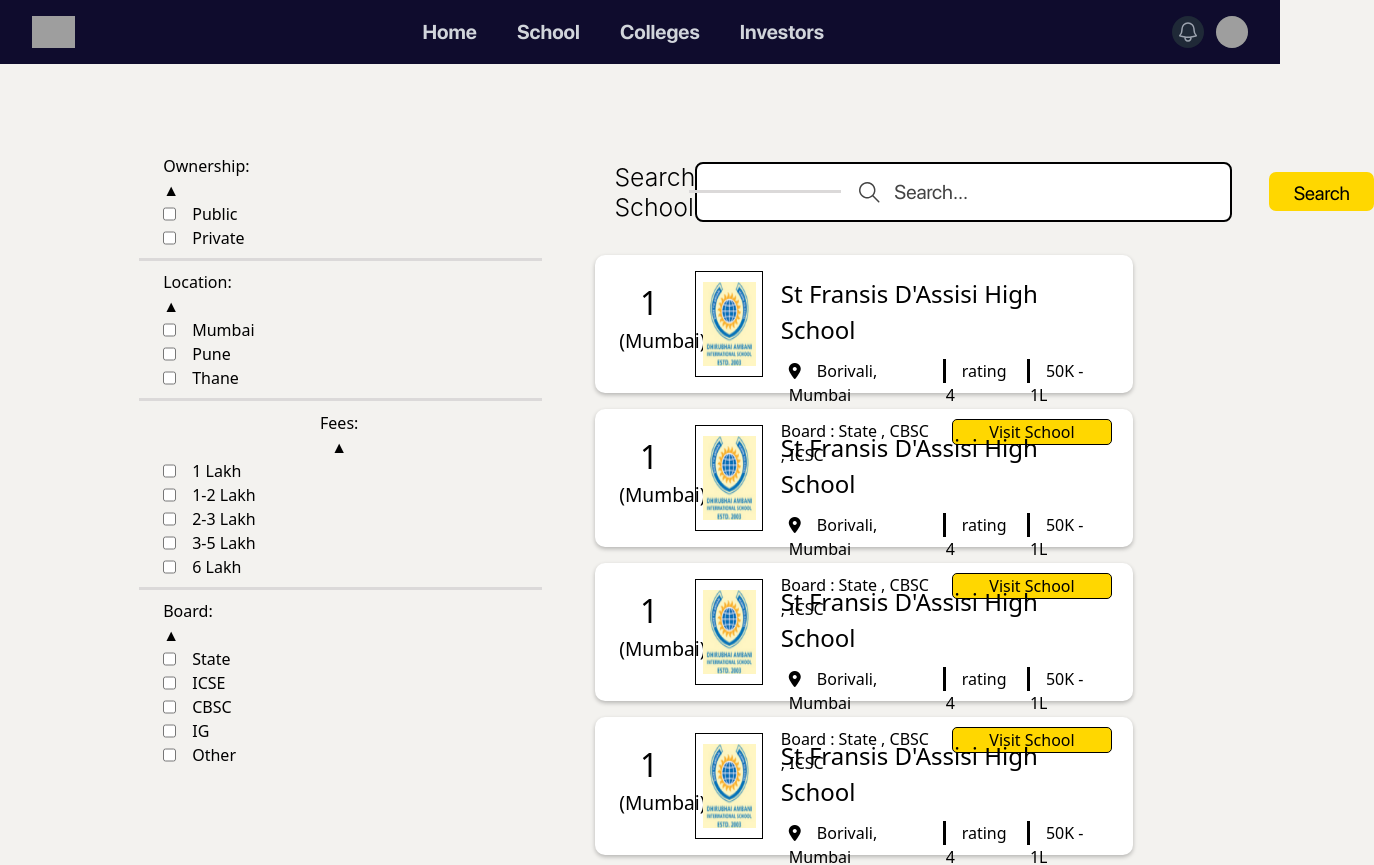
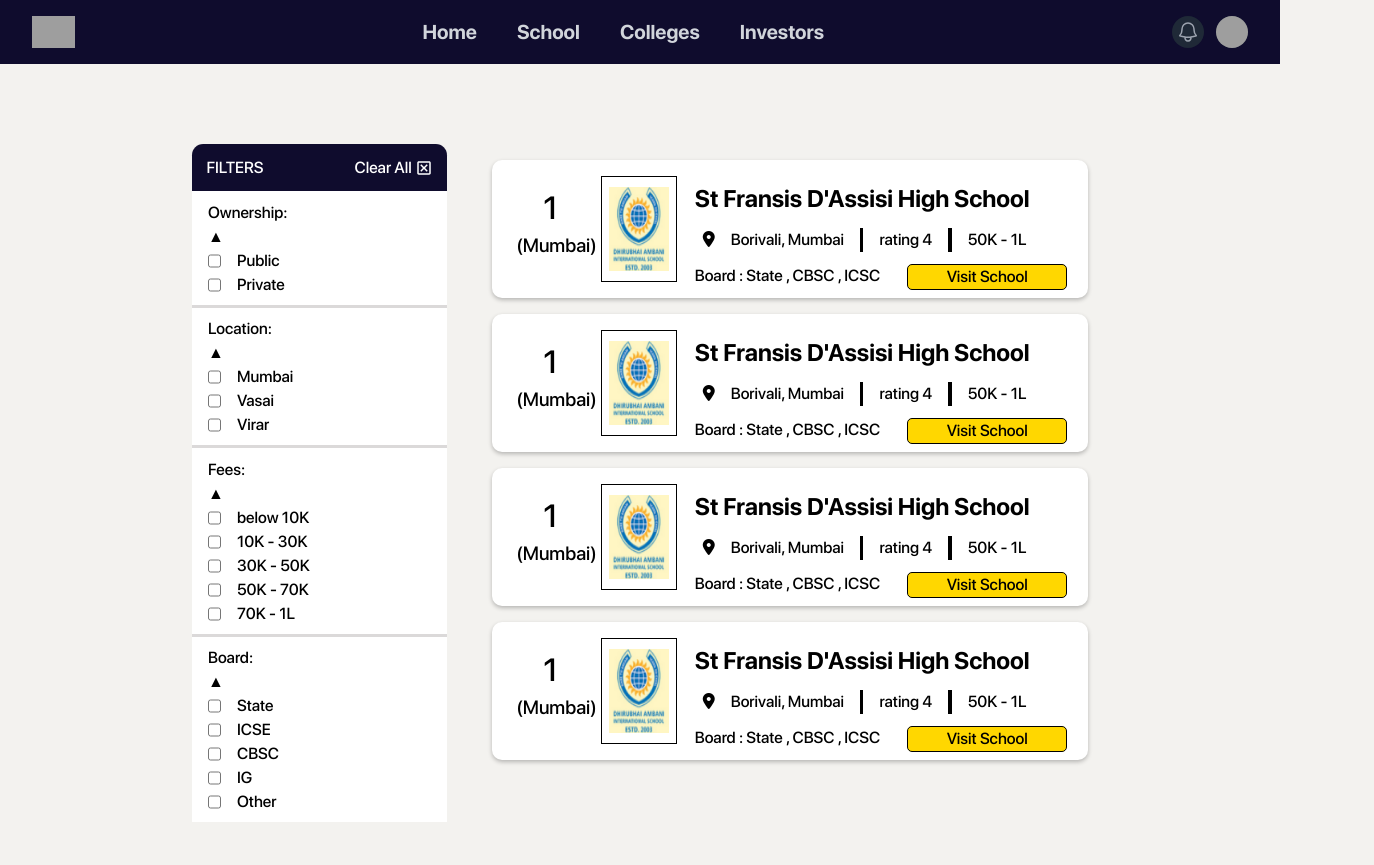
Before and after one commit to open-xyz/campus-finder, a React (Create React App) app: page /school in a window 1280 px wide. Shown: the top 865 px of the page, 1374 px wide, since content can reach past the window. Built offline with nearby package versions, Linux system fonts and the light colour scheme; grey boxes are pictures that could not be loaded.

Commit message:
filter done with styling and some functionality

```diff
--- a/src/Pages/School/School.css
+++ b/src/Pages/School/School.css
@@ -4,20 +4,74 @@
   display: flex;
   /* align-items: center; */
   justify-content: center;
-  margin-top: 5rem;
+  /* margin-top: 5rem; */
 }
 .school-filter {
-  width: 22%;
+  width: 30%;
+  min-height: 100%;
+}
+.school-section{
   display: flex;
+  gap: 5%;
+  width: 70%;
   height: 100%;
-  /* height: 52.5rem; */
-  border: 1px solid black;
+  /* background-color: black; */
+}
+.main {
+  height: 100vh;
+  width: 100%;
+  display: flex;
+  align-items: center;
+  justify-content: center;
+  margin-top: 5rem;
+  font-family: SFProDispaly;
+}
+.filter-text {
+  height: 2.9375rem;
+  display: flex;
+  align-items: center;
+  justify-content: space-between;
+  border-radius: 0.7rem 0.7rem 0rem 0rem;
+  background: #0f0c2d;
+  color: #fff;
+  padding: 0 0.9rem;
+}
+.line {
+  height: 0.1875rem;
+  background-color: #dbd9d9;
+  width: 105%;
+}
+.fees {
+  width: 100%;
+  text-align: start;
+}
+
+.fees .options {
+  display: flex;
+  flex-direction: column;
+  align-items: flex-start; /* Align checkboxes to the left */
+}
+
+.clear-button {
+  display: flex;
+  align-items: center;
+  gap: 0.2rem;
+}
+.filter-component {
+  height: 100%;
+}
+.filters {
+  overflow-x: hidden;
+  background-color: #fff;
+  overflow-y: scroll;
+  min-height: 250px;
+  max-height: 85%;
 }
 .school-main {
-  width: 42%;
+  width: 70%;
   height: 100%;
   /* border: 1px solid red; */
-  margin-left: 4rem;
+  /* margin-left: 4rem; */
 }
 .school-search {
   /* border: 1px solid green; */
@@ -61,83 +115,6 @@
   text-align: center;
   font-weight: 300;
   line-height: normal;
-}
-.filter__main {
-  width: 100%;
-  height: 3.9375rem;
-  color: #fff;
-  display: flex;
-  /* border: 1px solid orangered; */
-  border-radius: 0.9375rem 0.9375rem 0rem 0rem;
-  background: #0f0c2d;
-}
-.filter__heading {
-  width: 50%;
-  /* border: 1px solid white; */
-  padding: 4% 5%;
-}
-.filter__heading h1 span {
-  color: #fff;
-  font-family: SF Pro Display;
-  font-size: 1.55rem;
-  font-style: normal;
-  /* border: 1px solid gainsboro; */
-  font-weight: 500;
-  line-height: normal;
-}
-.filter__clear {
-  /* margin-top: 2%; */
-  display: flex;
-  width: 50%;
-  /* border: 1px solid white; */
-  padding: 4% 10%;
-}
-.filter__clear button {
-  border: 1px solid white;
-  border-radius: 2px;
-  height: fit-content;
-  width: fit-content;
-  margin-left: 5%;
-}
-.school-filter {
-  display: flex;
-  flex-direction: column;
-}
-.filter-ownership {
-  display: flex;
-  flex-direction: column;
-  padding: 3% 0% 0% 10%;
-  width: 100%;
-}
-.ownership__heading h1 {
-  color: #000;
-  font-family: SF Pro Display;
-  font-size: 1.5rem;
-  font-style: normal;
-  font-weight: 700;
-  line-height: normal;
-  margin-top: 1rem;
-}
-.ownership__type div label {
-  color: #000;
-  font-family: SF Pro Display;
-  font-size: 1.5rem;
-  font-style: normal;
-  font-weight: 400;
-  line-height: normal;
-  margin-left: 0.4rem;
-}
-.ownership__type {
-  margin-top: 1rem;
-}
-hr {
-  width: 100%;
-  height: 0.1875rem;
-  background: #dbd9d9;
-  margin-top: 1rem;
-}
-.filter-boxes {
-  margin-top: 1rem;
 }
 .school-result {
   display: flex;
--- a/src/Pages/School/School.js
+++ b/src/Pages/School/School.js
@@ -1,6 +1,8 @@
 import React , {useState}from "react";
 import "../School/School.css";
 import "../Home/components/Hero/Hero.css";
+import "../College/College.css"
+import Clear from "../College/collegeImages/clear.svg";
 import schoollogo from "./image 10.png"
 import Search from "../Home/components/Hero/HeroImages/search.svg";
 const School = () => {
@@ -8,7 +10,7 @@ const School = () => {
   const [selectedOwnership, setSelectedOwnership] = useState("");
   const [selectedFees, setSelectedFees] = useState("");
   const [selectedBoard, setselectedBoard] = useState("");
-  const [selectedExam, setSelectedExam] = useState("");
+  // const [selectedExam, setSelectedExam] = useState("");
   const [isOwnershipExpanded, setIsOwnershipExpanded] = useState(true);
   const [isLocationExpanded, setIsLocationExpanded] = useState(true);
   const [isFeesExpanded, setIsFeesExpanded] = useState(true);
@@ -35,7 +37,7 @@ const School = () => {
     setSelectedFees((prevSelected) => (prevSelected === value ? "" : value));
   };
 
-  const handleSpecializationChange = (event) => {
+  const handleBoardChange = (event) => {
     const { value } = event.target;
     setselectedBoard((prevSelected) =>
       prevSelected === value ? "" : value
@@ -80,7 +82,7 @@ const School = () => {
     setSelectedOwnership("");
     setSelectedFees("");
     setselectedBoard("");
-    setSelectedExam("");
+    // setSelectedExam("");
     setIsOwnershipExpanded(false);
     setIsLocationExpanded(false);
     setIsFeesExpanded(false);
@@ -97,8 +99,9 @@ const School = () => {
 
   return (
     <div>
+      <div className="main">
       <div className="school-section">
-      <div className="college-filter">
+      <div className="school-filter">
           <div className="selected-options">
             {selectedOwnership && (
               <span
@@ -136,7 +139,7 @@ const School = () => {
                 <span className="clear-option">x</span>
               </span>
             )}
-            {selectedExam && (
+            {/* {selectedExam && (
               <span
                 className="selected-option"
                 onClick={() => setSelectedExam("")}
@@ -144,18 +147,28 @@ const School = () => {
                 {selectedExam}
                 <span className="clear-option">x</span>
               </span>
-            )}
+            )} */}
           </div>
           <div className="clear-filters">
             {/* <button onClick={clearFilters}>Clear Filters</button> */}
             {selectedOwnership ||
             selectedLocation ||
             selectedFees ||
-            selectedBoard ||
-            selectedExam ? (
+            selectedBoard? (
               <button onClick={clearAll}>Clear All</button>
             ) : null}
           </div>
+          <div className="filter-component">
+          <div className="filter-text">
+              <div className="text">FILTERS</div>
+              <div className="clear-button">
+                <div className="clear-text">Clear All</div>
+                <div className="clear-png">
+                  <img src={Clear} alt="" />
+                </div>
+              </div>
+            </div>
+            <div className="filters">
           <div className="ownership">
             <div
               className={`dropdown ${isOwnershipExpanded ? "expanded" : ""}`}
@@ -233,27 +246,27 @@ const School = () => {
                       <div className="option">
                         <input
                           type="checkbox"
-                          id="pune"
+                          id="Vasai"
                           name="location"
-                          value="Pune"
-                          checked={selectedLocation === "Pune"}
+                          value="Vasai"
+                          checked={selectedLocation === "Vasai"}
                           onChange={handleLocationChange}
                         />
-                        <label htmlFor="pune" className="checkbox-label">
-                          Pune
+                        <label htmlFor="Vasai" className="checkbox-label">
+                          Vasai
                         </label>
                       </div>
                       <div className="option">
                         <input
                           type="checkbox"
-                          id="thane"
+                          id="Virar"
                           name="location"
-                          value="Thane"
-                          checked={selectedLocation === "Thane"}
+                          value="Virar"
+                          checked={selectedLocation === "Virar"}
                           onChange={handleLocationChange}
                         />
-                        <label htmlFor="thane" className="checkbox-label">
-                          Thane
+                        <label htmlFor="Virar" className="checkbox-label">
+                          Virar
                         </label>
                       </div>
                     </div>
@@ -278,12 +291,12 @@ const School = () => {
                           type="checkbox"
                           id="fees-1"
                           name="fees"
-                          value="1 Lakh"
-                          checked={selectedFees === "1 Lakh"}
+                          value="below 10K"
+                          checked={selectedFees === "below 10K"}
                           onChange={handleFeesChange}
                         />
                         <label htmlFor="fees-1" className="checkbox-label">
-                          1 Lakh
+                          below 10K
                         </label>
                       </div>
                       <div className="option">
@@ -291,12 +304,12 @@ const School = () => {
                           type="checkbox"
                           id="fees-2"
                           name="fees"
-                          value="1-2 Lakh"
-                          checked={selectedFees === "1-2 Lakh"}
+                          value="10K - 30K"
+                          checked={selectedFees === "10K - 30K"}
                           onChange={handleFeesChange}
                         />
                         <label htmlFor="fees-2" className="checkbox-label">
-                          1-2 Lakh
+                          10K - 30K
                         </label>
                       </div>
                       <div className="option">
@@ -304,12 +317,12 @@ const School = () => {
                           type="checkbox"
                           id="fees-3"
                           name="fees"
-                          value="2-3 Lakh"
-                          checked={selectedFees === "2-3 Lakh"}
+                          value="30K - 50K"
+                          checked={selectedFees === "30K - 50K"}
                           onChange={handleFeesChange}
                         />
                         <label htmlFor="fees-3" className="checkbox-label">
-                          2-3 Lakh
+                          30K - 50K
                         </label>
                       </div>
                       <div className="option">
@@ -317,12 +330,12 @@ const School = () => {
                           type="checkbox"
                           id="fees-4"
                           name="fees"
-                          value="3-5 Lakh"
-                          checked={selectedFees === "3-5 Lakh"}
+                          value="50K - 70K"
+                          checked={selectedFees === "50K - 70K"}
                           onChange={handleFeesChange}
                         />
                         <label htmlFor="fees-4" className="checkbox-label">
-                          3-5 Lakh
+                          50K - 70K
                         </label>
                       </div>
                       <div className="option">
@@ -330,12 +343,12 @@ const School = () => {
                           type="checkbox"
                           id="fees-5"
                           name="fees"
-                          value="6 Lakh"
-                          checked={selectedFees === "6 Lakh"}
+                          value="70K - 1L"
+                          checked={selectedFees === "70K - 1L"}
                           onChange={handleFeesChange}
                         />
                         <label htmlFor="fees-5" className="checkbox-label">
-                          6 Lakh
+                          70K - 1L
                         </label>
                       </div>
                     </div>
@@ -369,7 +382,7 @@ const School = () => {
                           name="specialization"
                           value="State"
                           checked={selectedBoard === "State"}
-                          onChange={handleSpecializationChange}
+                          onChange={handleBoardChange}
                         />
                         <label htmlFor="State" className="checkbox-label">
                           State
@@ -382,7 +395,7 @@ const School = () => {
                           name="specialization"
                           value="ICSE"
                           checked={selectedBoard === "ICSE"}
-                          onChange={handleSpecializationChange}
+                          onChange={handleBoardChange}
                         />
                         <label htmlFor="ICSE" className="checkbox-label">
                           ICSE
@@ -395,7 +408,7 @@ const School = () => {
                           name="specialization"
                           value="CBSC"
                           checked={selectedBoard === "CBSC"}
-                          onChange={handleSpecializationChange}
+                          onChange={handleBoardChange}
                         />
                         <label htmlFor="CBSC" className="checkbox-label">
                           CBSC
@@ -408,7 +421,7 @@ const School = () => {
                           name="specialization"
                           value="IG"
                           checked={selectedBoard === "IG"}
-                          onChange={handleSpecializationChange}
+                          onChange={handleBoardChange}
                         />
                         <label htmlFor="IG" className="checkbox-label">
                           IG
@@ -421,7 +434,7 @@ const School = () => {
                           name="specialization"
                           value="Other"
                           checked={selectedBoard === "Other"}
-                          onChange={handleSpecializationChange}
+                          onChange={handleBoardChange}
                         />
                         <label htmlFor="Other" className="checkbox-label">
                           Other
@@ -433,52 +446,11 @@ const School = () => {
               </div>
             </div>
           </div>
-          {/* <div className="line"></div>
-          <div className="exam">
-            <div>
-              <div className={`dropdown ${isExamExpanded ? "expanded" : ""}`}>
-                <label htmlFor="exam">Exam:</label>
-                <div>
-                  <button className="toggle-button" onClick={toggleExamExpand}>
-                    {isExamExpanded ? "▲" : "▼"}
-                  </button>
-                  {isExamExpanded && (
-                    <div className="options">
-                      <div className="option">
-                        <input
-                          type="checkbox"
-                          id="mht-cet"
-                          name="exam"
-                          value="MHT CET"
-                          checked={selectedExam === "MHT CET"}
-                          onChange={handleExamChange}
-                        />
-                        <label htmlFor="mht-cet" className="checkbox-label">
-                          MHT CET
-                        </label>
-                      </div>
-                      <div className="option">
-                        <input
-                          type="checkbox"
-                          id="jee"
-                          name="exam"
-                          value="JEE"
-                          checked={selectedExam === "JEE"}
-                          onChange={handleExamChange}
-                        />
-                        <label htmlFor="jee" className="checkbox-label">
-                          JEE
-                        </label>
-                      </div>
-                    </div>
-                  )}
-                </div>
-              </div>
-            </div>
-          </div> */}
+          </div>
+        </div>
         </div>
         <div className="school-main">
-          <div className="school-search">
+          {/* <div className="school-search">
             <h1>Search School</h1>
             <div className="hero__middle">
               <div className="search-bar-school">
@@ -494,7 +466,7 @@ const School = () => {
 
               </div>
             </div>
-          </div>
+          </div> */}
           <div className="school-result">
           <div className="school-result__rank">
           <div className="rank__number">1</div>
@@ -622,6 +594,7 @@ const School = () => {
         </div>
       </div>
     </div>
+    </div>
   );
 };
 
```
